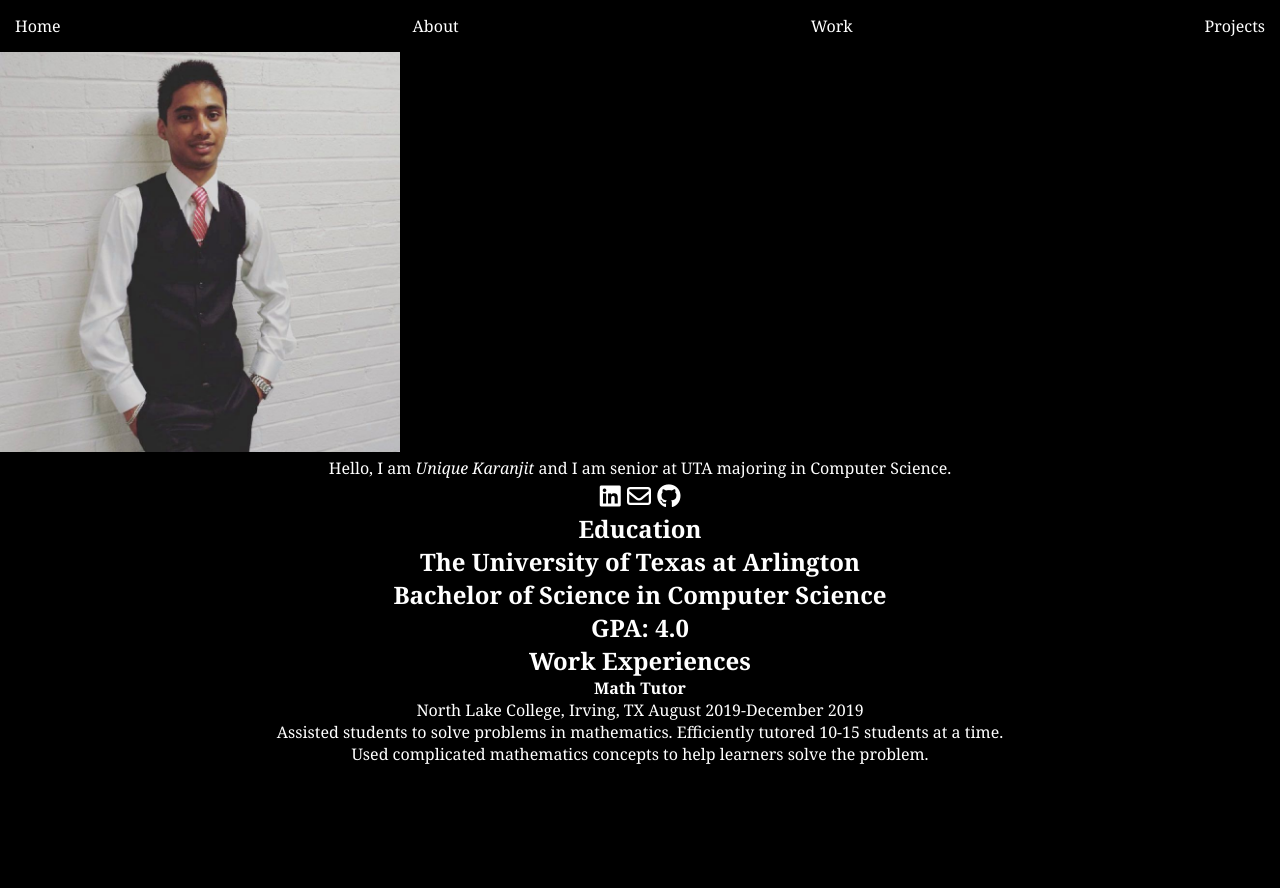
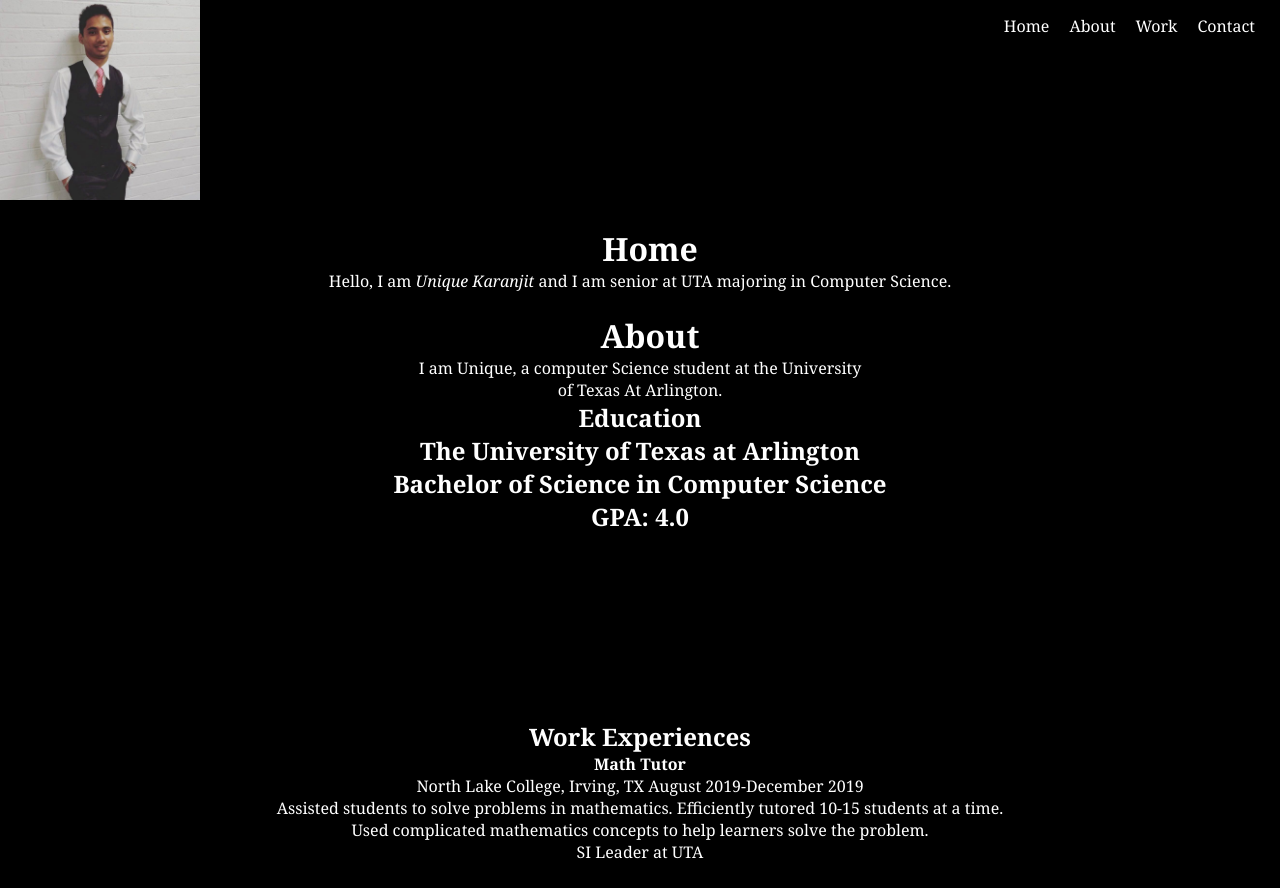
Before and after one commit to unique-k/unique-k.github.io, a plain HTML site: page index.htm in a window 1280 px wide. Shown: the top 888 px of the page. Before the commit the page ends 800 px from the top, so only its background shows below. Drawn offline with nearby package versions, Linux system fonts and the light colour scheme.

Commit message:
Add files via upload

```diff
--- a/first_css.css
+++ b/first_css.css
@@ -4,7 +4,7 @@
   margin: 0;
   padding: 0;
 }
-
+/**/
 body
 {
   font-family:Cambria, Cochin, Georgia, Times, 'Times New Roman', serif;
@@ -28,8 +28,10 @@ a
 /*code for navbar*/
 nav
 {
+  float:right;
+
   background:black;
-  padding: 5px 5px;
+  padding: 5px 15px;
 }
 ul
 {
--- a/index.htm
+++ b/index.htm
@@ -32,22 +32,55 @@
 </head>
 
 <body>
+
 <!-- Code for Responsive Navbar-->
-<nav>
+<nav id = "NAV">
+
 
     <!-- Create a unordered list -->
     <ul class = "change_styles">
 
-        <li class = "menu_opt"><a href = "#">Home</a></li>
-        <li class = "menu_opt"><a href = "#">About</a></li>
-        <li class = "menu_opt"><a href = "#">Work</a></li>
-        <li class = "menu_opt"><a href = "#">Projects</a></li>
+        <li class = "menu_opt"><a href = "#home">Home</a></li>
+        <li class = "menu_opt"><a href = "#about">About</a></li>
+        <li class = "menu_opt"><a href = "#work">Work</a></li>
+        <li class = "menu_opt"><a href = "#project">Contact</a></li>
         <li class = "dashes"><span class = "menu_bar"></span></li>
     </ul>
 </nav>
+<img src="unique.jpg" alt="Profile Picture"width="200" height="200" />
+<div data-spy = "scroll" data-target ="#NAV" data-offset = "0">
+    <h4 id = "home">Home</h4>
+    <h1>Home</h1>
+    <p>Hello, I am <em>Unique Karanjit</em> and I am senior at UTA majoring in Computer Science. </p>
+
+    <h4 id = "about">About</h4>
+    <h1> About</h1>
+    <p>I am Unique, a computer Science student at the University <br>
+    of Texas At Arlington. </p>
+    <h2> Education <h2>
+        <p> The University of Texas at Arlington<br>
+        Bachelor of Science in Computer Science<br>
+        GPA: 4.0 <br><br><br><br><br><br></p>
+
+    <h4 id = "work">Work</h4>
+    <h2> Work Experiences </h2>
+<p> <b> Math Tutor </b> </p>
+<p>North Lake College, Irving, TX                                                         August 2019-December 2019<br>
+Assisted students to solve problems in mathematics. Efficiently tutored 10-15 students at a time.<br>
+Used complicated mathematics concepts to help learners solve the problem.
+</p>
+<p> SI Leader at UTA</p>
+<h4 id = "project">Contact</h4>
+<br><br><br><br><br><br>
+<h1>Contact</h1>
+<p>unique.nick97@gmail.com<br>unique_nick@outlook.com</p>
+</div>
+
+
+
 <!--other things-->
-<img src="unique.jpg" alt="Profile Picture"width="400" height="400" />
-<p>Hello, I am <em>Unique Karanjit</em> and I am senior at UTA majoring in Computer Science. </p>
+
+
 
 
 <!-- buttons for linkedin, contact and github-->
@@ -59,16 +92,8 @@
 
 
 
-<h2> Education <h2>
-<p> The University of Texas at Arlington<br>
-Bachelor of Science in Computer Science<br>
-GPA: 4.0 </p>
-<h2> Work Experiences </h2>
-<p> <b> Math Tutor </b> </p>
-<p>North Lake College, Irving, TX                                                         August 2019-December 2019<br>
-Assisted students to solve problems in mathematics. Efficiently tutored 10-15 students at a time.<br>
-Used complicated mathematics concepts to help learners solve the problem.
-</p>
+
+
 
 </body>
 </html>
```
